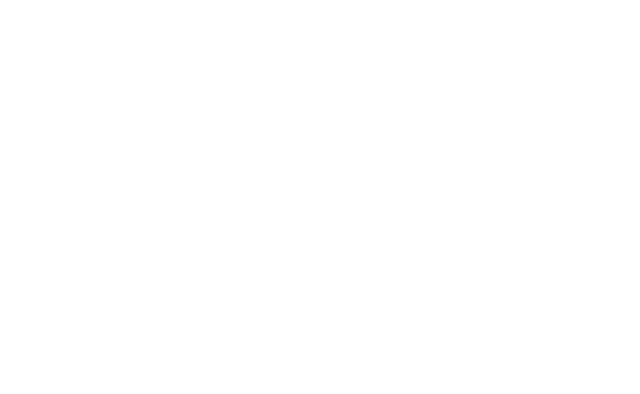
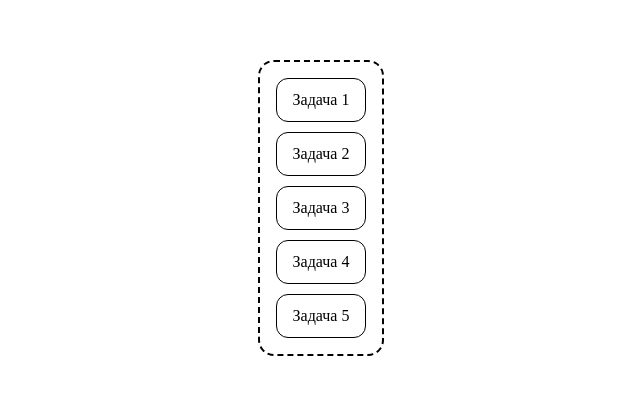
Before and after one commit to khusnutdinovilm/tapigo-test-task, a Vue app: page / in a window 1280 px wide. Shown: the part 192-586 px from the top of the page, without its empty margins (319-959 px from the left). Built offline with nearby package versions, Linux system fonts and the light colour scheme.

Commit message:
UPD: вывел список задач

```diff
--- a/src/App.vue
+++ b/src/App.vue
@@ -1,7 +1,63 @@
 <template>
-  <main></main>
+  <main>
+    <div v-if="taskStore.unDoneTasks.length !== 0" class="task-items">
+      <div
+        v-for="task in taskStore.unDoneTasks"
+        class="task-item"
+        @click.prevent="taskStore.toggleTaskItem(task.id)"
+      >
+        <span>{{ task.title }}</span>
+      </div>
+    </div>
+
+    <div v-if="taskStore.doneTasks.length !== 0" class="task-items">
+      <div
+        v-for="task in taskStore.doneTasks"
+        class="task-item"
+        :class="{ 'task-item--checked': task.done }"
+        @click.prevent="taskStore.toggleTaskItem(task.id)"
+      >
+        <span>{{ task.title }}</span>
+      </div>
+    </div>
+  </main>
 </template>
 
-<script setup lang="ts"></script>
+<script setup lang="ts">
+import { onMounted } from "vue";
 
-<style></style>
+import useTaskStore from "./stores/task-store";
+
+const taskStore = useTaskStore();
+
+onMounted(async () => {
+  await taskStore.getTasksList();
+});
+</script>
+
+<style>
+main {
+  display: flex;
+  flex-direction: column;
+  gap: 20px;
+}
+
+.task-items {
+  display: flex;
+  flex-direction: column;
+  gap: 10px;
+  border: 2px dashed black;
+  border-radius: 16px;
+  padding: 16px;
+}
+
+.task-item {
+  padding: 12px 16px;
+  border: 1px solid black;
+  border-radius: 12px;
+}
+
+.task-item--checked span {
+  text-decoration: line-through;
+}
+</style>
```
